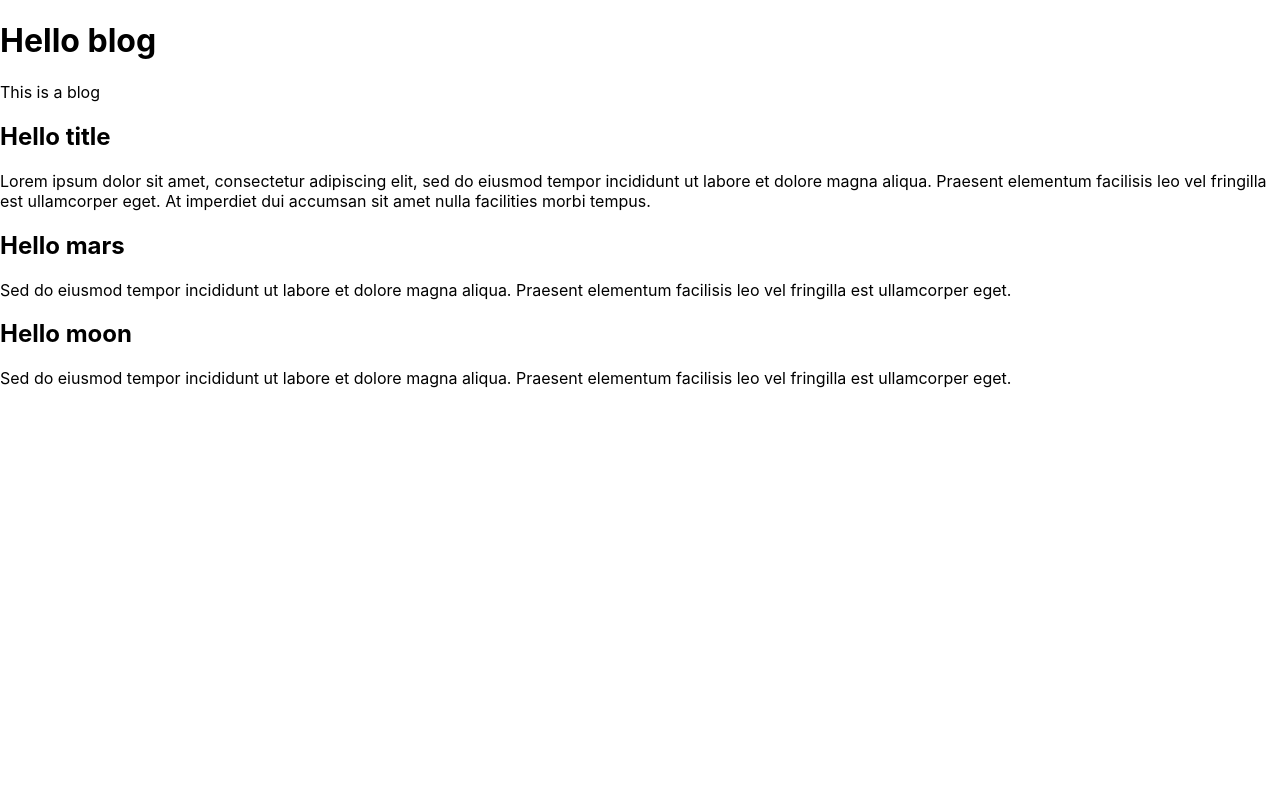
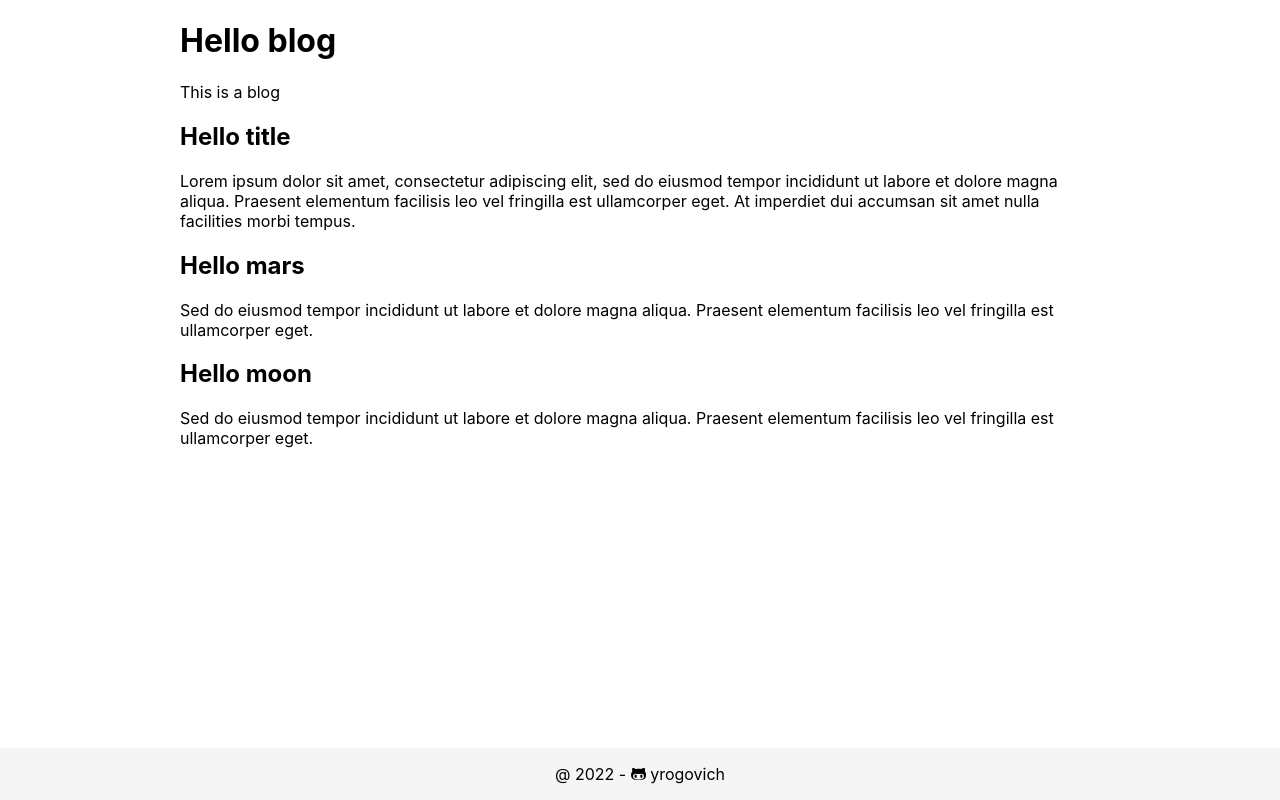
Before and after one commit to yrogovich/b.log, a Next.js app: page / in a window 1280 px wide. Built offline with nearby package versions, Linux system fonts and the light colour scheme.

Commit message:
blog styling

```diff
--- /dev/null
+++ b/components/organisms/Footer.tsx
@@ -0,0 +1,25 @@
+import { FontAwesomeIcon } from '@fortawesome/react-fontawesome'
+import { faGithubAlt } from '@fortawesome/free-brands-svg-icons'
+
+const Footer = () => {
+    return (
+        <>
+            <footer className="footer">
+                <div className="container">
+                    @ 2022 - <a href="https://github.com/yrogovich/next-blog" target="_blank">
+                      <FontAwesomeIcon icon={faGithubAlt} /> yrogovich
+                    </a>
+                </div>
+            </footer>
+            <style jsx>{`
+                .footer {
+                    padding: 1rem;
+                    background-color: #f5f5f5;
+                    text-align: center;
+                }
+            `}</style>
+        </>
+    )
+}
+
+export default Footer
--- /dev/null
+++ b/components/organisms/Layout.tsx
@@ -0,0 +1,16 @@
+import Footer from "./Footer"
+
+type Props = {
+    children: React.ReactNode
+}
+
+const Layout = ({ children }: Props) => {
+    return (
+        <>
+            <main>{children}</main>
+            <Footer />
+        </>
+    )
+}
+
+export default Layout
--- a/interfaces/PostType.ts
+++ b/interfaces/PostType.ts
@@ -7,4 +7,4 @@ type PostType = {
     content: string
 }
 
-export default PostType;
+export default PostType
--- a/pages/index.tsx
+++ b/pages/index.tsx
@@ -1,6 +1,7 @@
 import type PostType from '../interfaces/PostType'
-import {getAllPosts} from "./api/posts";
-import Link from "next/link";
+import {getAllPosts} from "./api/posts"
+import Link from "next/link"
+import Layout from "../components/organisms/Layout";
 
 type Props = {
   allPosts: PostType[]
@@ -8,7 +9,8 @@ type Props = {
 
 export default function Index({ allPosts }: Props) {
   return (
-   <div>
+   <Layout>
+       <div className="container">
          <h1>Hello blog</h1>
          <p>This is a blog</p>
            {allPosts.map(post => (
@@ -21,6 +23,7 @@ export default function Index({ allPosts }: Props) {
                </>
            ))}
         </div>
+   </Layout>
   )
 }
 
--- a/styles/index.css
+++ b/styles/index.css
@@ -24,3 +24,26 @@ a {
     background: black;
   }
 }
+
+#__next {
+  display: grid;
+  grid-template-rows: 1fr auto;
+  grid-template-areas: "main"
+                       "footer";
+  min-height: 100vh;
+}
+
+main {
+  height: auto;
+  grid-area: main;
+}
+
+.footer {
+  grid-area: footer;
+}
+
+.container {
+  max-width: 960px;
+  margin: 0 auto;
+  padding: 0 20px;
+}
```
Also changed, not shown: pages/posts/[slug].tsx (+11 -8 lines). Lines whose indentation alone changed are shown as unchanged.
